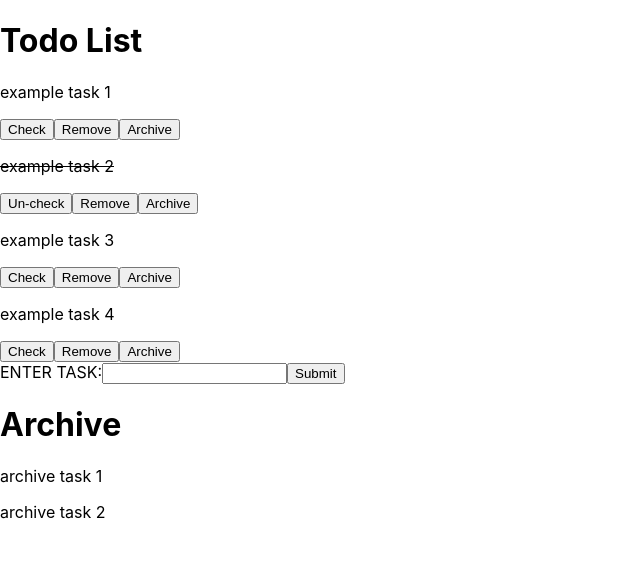
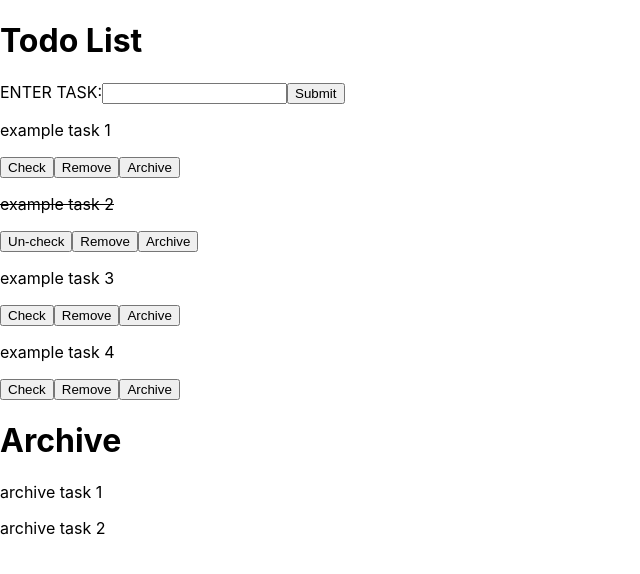
Before and after one commit to Indykatz/basicTodo, a React (Create React App) app: page / in a window 1280 px wide. Shown: the top 574 px of the page, without its empty margins (0-640 px from the left). Built offline with nearby package versions, Linux system fonts and the light colour scheme.

Commit message:
archive added

```diff
--- a/src/App.js
+++ b/src/App.js
@@ -52,6 +52,14 @@ function App() {
   return (
     <div>
       <h1>Todo List</h1>
+      {/* add new item */}
+      <div>
+        <AddItem
+          handleSubmit={handleSubmit}
+          itemInput={itemInput}
+          setItemInput={setItemInput}
+        />
+      </div>
       {/* map list */}
       {item.map((item, index) => {
         return (
@@ -66,14 +74,6 @@ function App() {
           />
         );
       })}
-      {/* add new item */}
-      <div>
-        <AddItem
-          handleSubmit={handleSubmit}
-          itemInput={itemInput}
-          setItemInput={setItemInput}
-        />
-      </div>
       <div>
         <h1>Archive</h1>
         {archive.map((archive, index) => {
```
